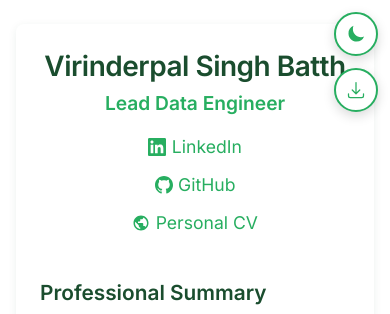
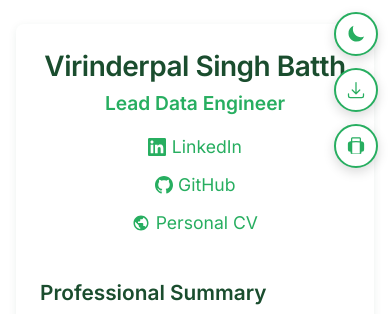
Before and after one commit to vsbatth6/vsbatth6.github.io, a Jekyll site: the page built from index.md, in a window 390 px wide. Shown: the top 314 px of the page. Built offline with Jekyll 4.4.1, drawn with Linux system fonts in a browser that asks for light colours.

Commit message:
Add print button for quick resume printing
- New print icon button below PDF download button
- Opens browser print dialog on click
- Responsive positioning for all screen sizes
- Hidden when printing

```diff
--- a/_layouts/default.html
+++ b/_layouts/default.html
@@ -61,6 +61,13 @@
         </svg>
     </a>
 
+    <!-- Print Resume Button -->
+    <button class="print-button" id="print-button" aria-label="Print Resume">
+        <svg xmlns="http://www.w3.org/2000/svg" viewBox="0 0 24 24" fill="currentColor" aria-hidden="true">
+            <path fill-rule="evenodd" d="M7.875 1.5C6.839 1.5 6 2.34 6 3.375v2.99c-.426.053-.851.11-1.274.174-1.454.218-2.476 1.483-2.476 2.917v6.294a3 3 0 003 3h.27l-.092 1.028a1.5 1.5 0 001.487 1.722h10.17a1.5 1.5 0 001.487-1.722l-.092-1.028h.27a3 3 0 003-3V9.456c0-1.434-1.022-2.7-2.476-2.917A48.716 48.716 0 0018 6.366V3.375c0-1.036-.84-1.875-1.875-1.875h-8.25zM16.5 6.205v-2.83A.375.375 0 0016.125 3h-8.25a.375.375 0 00-.375.375v2.83a49.353 49.353 0 019 0zm-9 1.543V21h9V7.748a49.145 49.145 0 00-9 0z" clip-rule="evenodd"/>
+        </svg>
+    </button>
+
     <div class="container">
         <main class="content">
             {{ content }}
--- a/assets/css/style.css
+++ b/assets/css/style.css
@@ -875,10 +875,54 @@ h2:last-of-type + ul li {
     height: 20px;
 }
 
+/* Print Resume button */
+.print-button {
+    position: fixed;
+    top: 9.5rem;
+    right: 1.5rem;
+    width: 48px;
+    height: 48px;
+    border-radius: 50%;
+    border: 2px solid var(--secondary-color);
+    background-color: var(--bg-color);
+    color: var(--secondary-color);
+    cursor: pointer;
+    display: flex;
+    align-items: center;
+    justify-content: center;
+    transition: all 0.3s ease;
+    z-index: 9999;
+    box-shadow: 0 4px 12px rgba(0, 0, 0, 0.15);
+    /* Mobile/touch support */
+    -webkit-tap-highlight-color: transparent;
+    touch-action: manipulation;
+    user-select: none;
+    -webkit-user-select: none;
+}
+
+.print-button:hover {
+    background-color: var(--secondary-color);
+    color: var(--bg-color);
+    border-color: var(--secondary-color);
+    transform: scale(1.1);
+    box-shadow: 0 6px 20px rgba(0, 0, 0, 0.2);
+}
+
+.print-button:active {
+    transform: scale(0.95);
+    box-shadow: 0 2px 8px rgba(0, 0, 0, 0.15);
+}
+
+.print-button svg {
+    width: 20px;
+    height: 20px;
+}
+
 /* Hide buttons in print */
 @media print {
     .theme-toggle,
-    .pdf-download {
+    .pdf-download,
+    .print-button {
         display: none !important;
     }
 }
@@ -905,6 +949,18 @@ h2:last-of-type + ul li {
     }
 
     .pdf-download svg {
+        width: 20px;
+        height: 20px;
+    }
+
+    .print-button {
+        top: 7.75rem;
+        right: 0.75rem;
+        width: 44px;
+        height: 44px;
+    }
+
+    .print-button svg {
         width: 20px;
         height: 20px;
     }
@@ -935,6 +991,18 @@ h2:last-of-type + ul li {
         width: 18px;
         height: 18px;
     }
+
+    .print-button {
+        top: 7rem;
+        right: 0.5rem;
+        width: 40px;
+        height: 40px;
+    }
+
+    .print-button svg {
+        width: 18px;
+        height: 18px;
+    }
 }
 
 /* ===========================
```
Also changed, not shown: other parts of _layouts/default.html (+6 -0 lines).
